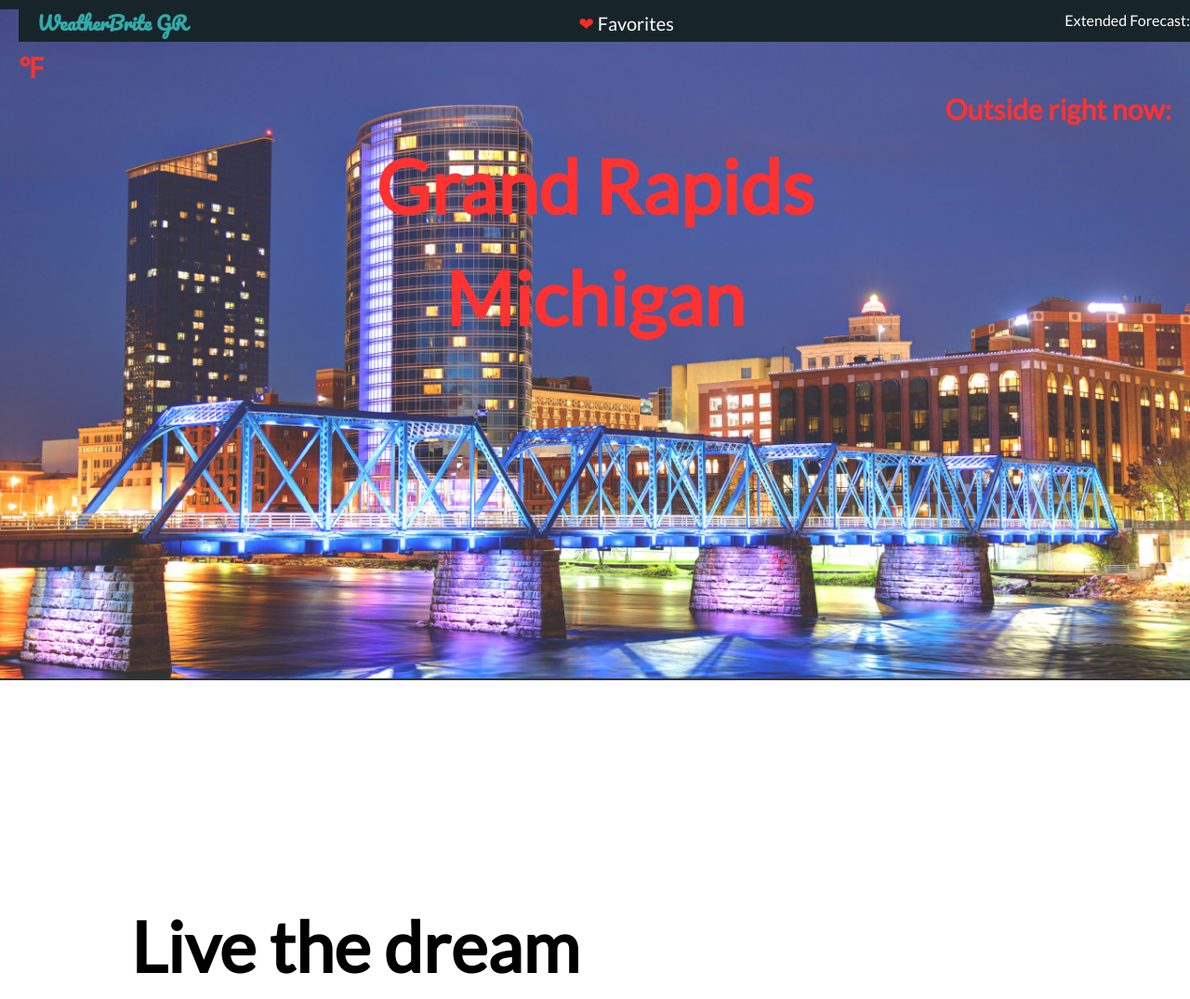
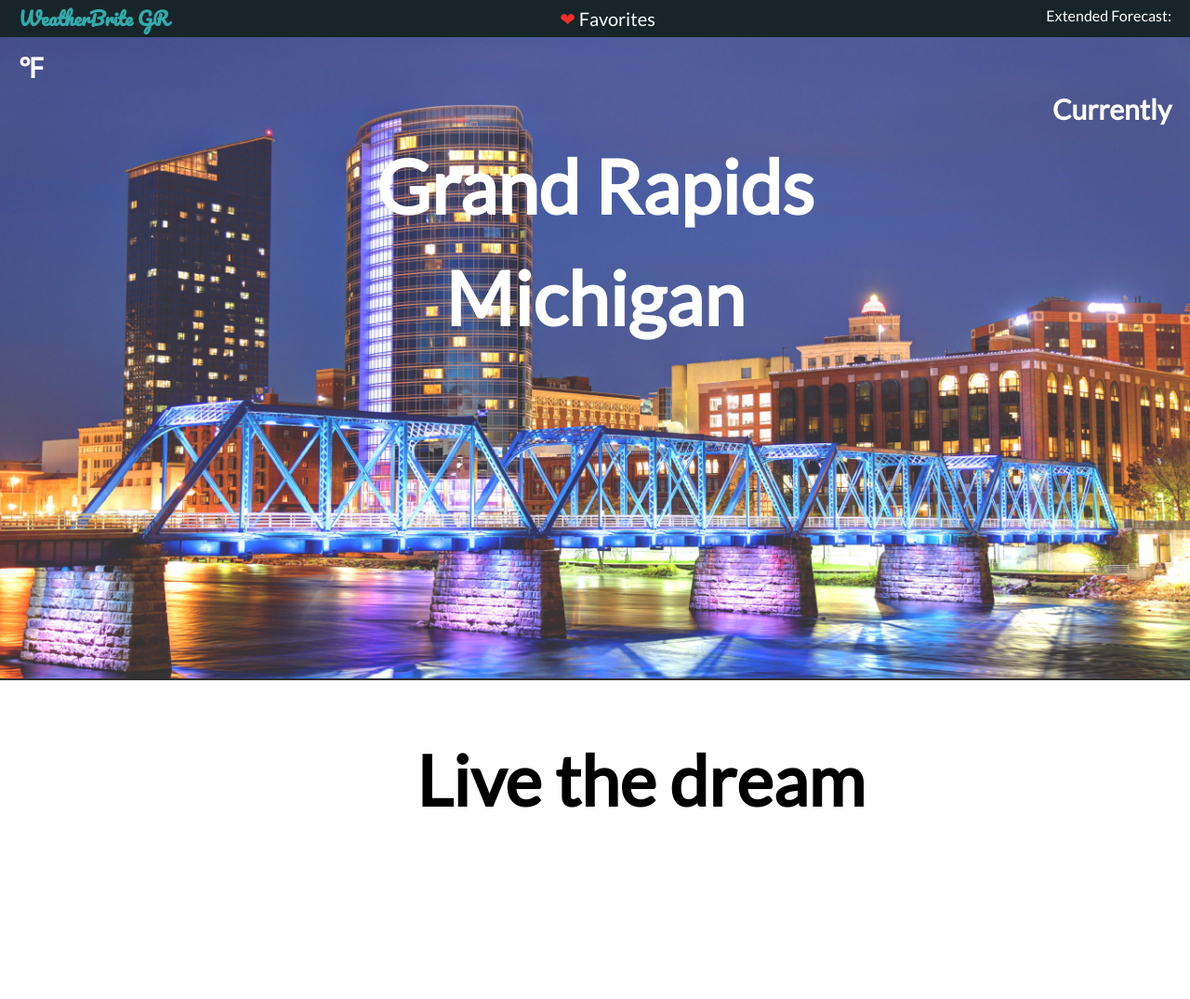
Before and after one commit to JessOtte/Grand-Circus-Front-End-Bootcamp-Final-Project___Flores_Morrissey_Otte, a plain HTML site: page index.html in a window 1280 px wide. Shown: the whole page at 93% size. After the commit the page ends 896 px from the top, so only its background shows below. Drawn offline with nearby package versions, Linux system fonts and the light colour scheme; some packages are replaced by stand-ins of ours; no server answers.

Commit message:
Style adjustments to weather container and nav

```diff
--- a/components/weather-forecast/weatherForecast.js
+++ b/components/weather-forecast/weatherForecast.js
@@ -18,7 +18,7 @@ console.log(true);
 angular.module('WeatherEventApp')
   .component('weatherForecast', {
     template: `
-    <nav class="nav-container">
+    <div class="nav-container">
 
     <div>
       <a id="show" class="logo" href="#!/weather-list">WeatherBrite GR</a>
@@ -29,10 +29,10 @@ angular.module('WeatherEventApp')
       <li class="nav-item"><a href="#!/event-details"><span style="color: rgb(240, 45, 38)">❤</span> Favorites</a></li>
     </ul>
     <span class = "forecast">Extended Forecast: </span>
-    <div class = "forecast" ng-repeat="item in $ctrl.weatherData.list">{{item.main.temp}}</div>
+    <div class = "forecast" ng-repeat="item in $ctrl.weatherData.list">{{item.main.temp | number:0}} ℉ </div>
 
 
-    </nav>
+    </div>
 
 
 
--- a/components/weather-list/weatherList.js
+++ b/components/weather-list/weatherList.js
@@ -25,7 +25,7 @@ angular.module('WeatherEventApp')
                     </div>
 
                     <div class = "description">
-                      <h5>Outside right now:<br><span class="data">{{$ctrl.weatherData.weather["0"].description}}</span></h5>
+                      <h5>Currently <span class="data">{{$ctrl.weatherData.weather["0"].description}}</span></h5>
                       <br>
                       <img ng-src = "http://openweathermap.org/img/w/{{$ctrl.weatherData.weather[0].icon}}.png" class = "icon">
                     </div>
--- a/index.html
+++ b/index.html
@@ -16,7 +16,7 @@
 
 <body>
 
-    <nav class="nav-container">
+    <nav>
         <weather-forecast></weather-forecast>
     </nav>
 
--- a/styles.css
+++ b/styles.css
@@ -86,12 +86,12 @@ a:visited {
 }
 
 .data {
-    color: red;
+    color: white;
     font-size: 30px;
 }
 
 h5 {
-    color: red;
+    color: white;
     font-size: 30px;
 }
 
@@ -348,8 +348,8 @@ h5 {
   display: flex;
   font-size: 4em;
   font-weight: bolder;
-  margin-left: 11%;
-   margin-top: 18%;
+  margin-left: 35%;
+   margin-top: 4%;
 }
 
 
@@ -373,7 +373,7 @@ h6 {
   text-align: center;
   font-family: 'Lato';
   font-size: 80px;
-  color: red;
+  color: white;
 }
 
 .description {
```
